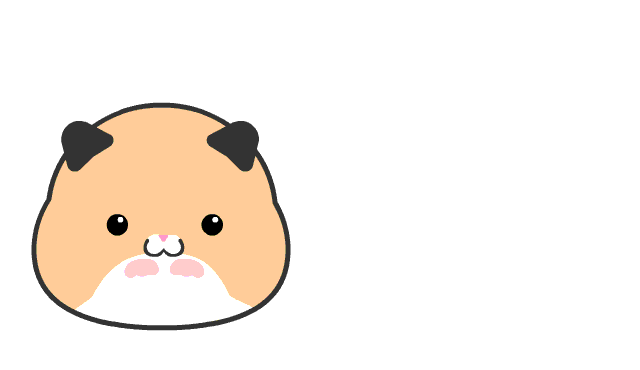
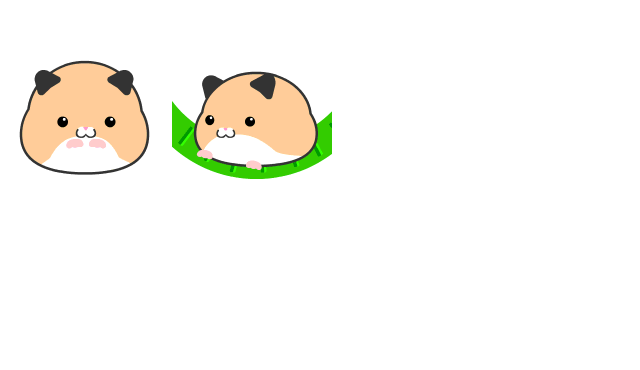
Before and after one commit to nyamogera/munimuni_stamp, a plain HTML site: page index.html in a window 1280 px wide. Shown: the part 70-440 px from the top of the page, without its empty margins (0-640 px from the left). Drawn offline with Linux system fonts and the light colour scheme.

Commit message:
2つめ追加

```diff
--- /dev/null
+++ b/css/main.css
@@ -0,0 +1,3 @@
+img{
+    zoom:0.5;
+}
--- a/index.html
+++ b/index.html
@@ -3,9 +3,11 @@
 <head>
     <meta charset="UTF-8">
     <title>むにむにハムスターの日常</title>
+    <link rel="stylesheet" type="text/css" href="css/main.css">
 </head>
 <body>
     <h1>むにむにハムスターの日常</h1>
     <img src="images/01.gif">
+    <img src="images/02.gif">
 </body>
 </html>
```
Also changed, not shown: images/02.gif (added).
